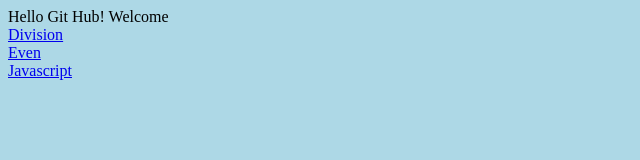
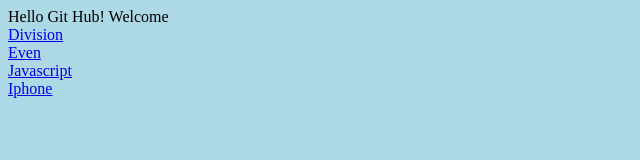
Before and after one commit to Sayesha548/Javascript, a plain HTML site: page index.html in a window 1280 px wide. Shown: the full height of the page, 0-640 px from the left. Drawn offline with Linux system fonts and the light colour scheme.

Commit message:
Update index.html

```diff
--- a/index.html
+++ b/index.html
@@ -12,6 +12,7 @@
     <a href="divisble.html">Division</a><br>
     <a href="even&odd.html">Even</a><br>
     <a href="javascript.html">Javascript</a><br>
+    <a href="iphone.html">Iphone</a><br>
 
 </body>
 </html>
```
